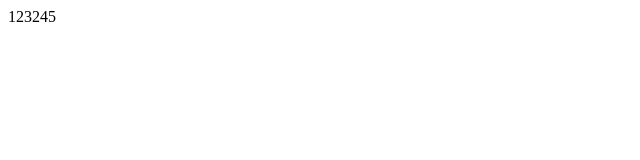
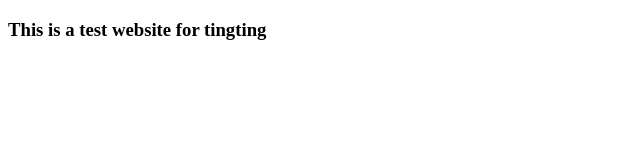
Before and after one commit to TingTC/TingTC.github.io, a plain HTML site: page index.html in a window 1280 px wide. Shown: the whole page, without its empty margins (0-640 px from the left). Drawn offline with Linux system fonts and the light colour scheme.

Commit message:
0.02
指定域名

```diff
--- a/index.html
+++ b/index.html
@@ -5,6 +5,6 @@
     <title>Title</title>
 </head>
 <body>
-123245
+<h3>This is a test website for tingting</h3>
 </body>
 </html>
```
Also changed, not shown: 1 other file.
